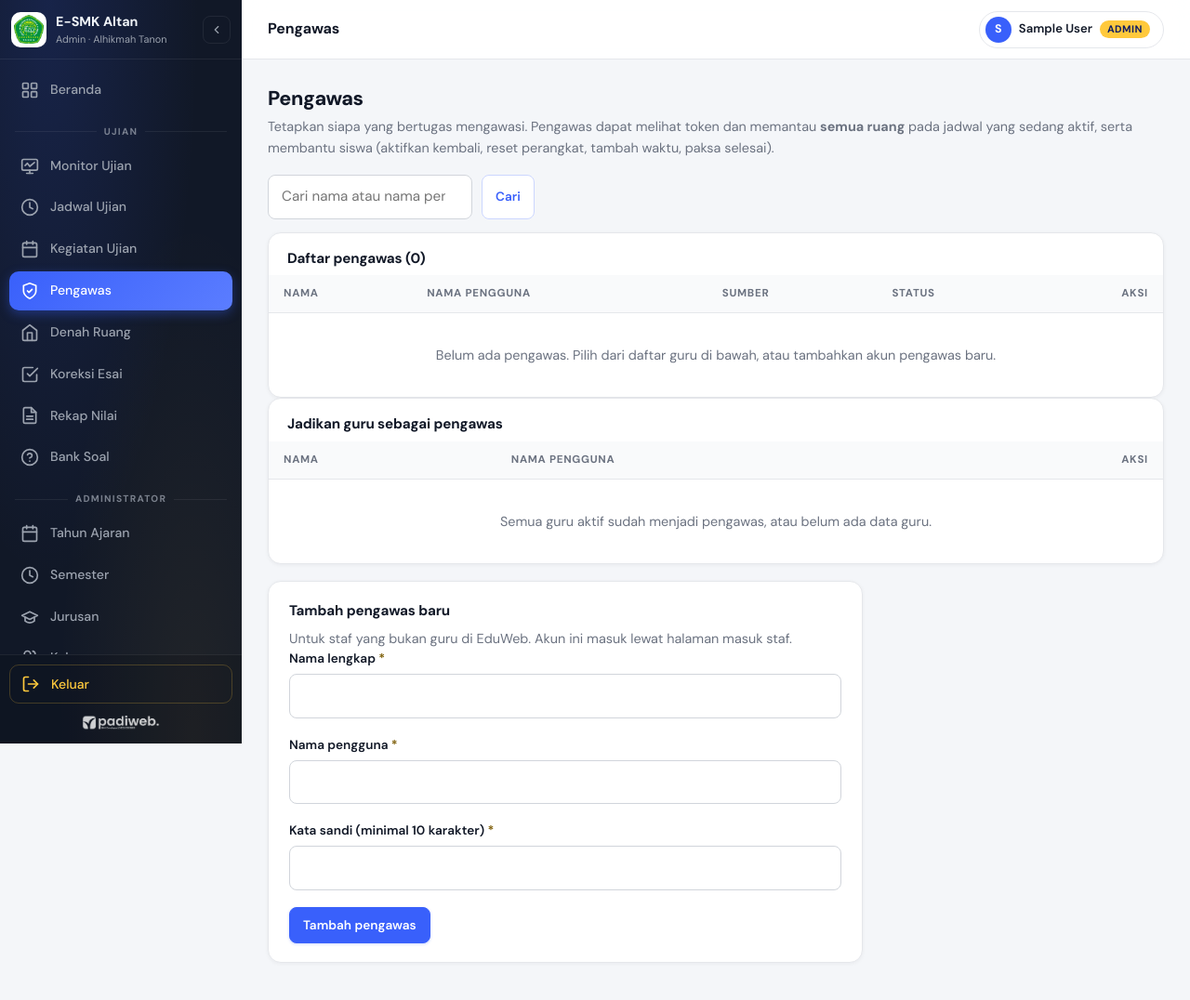
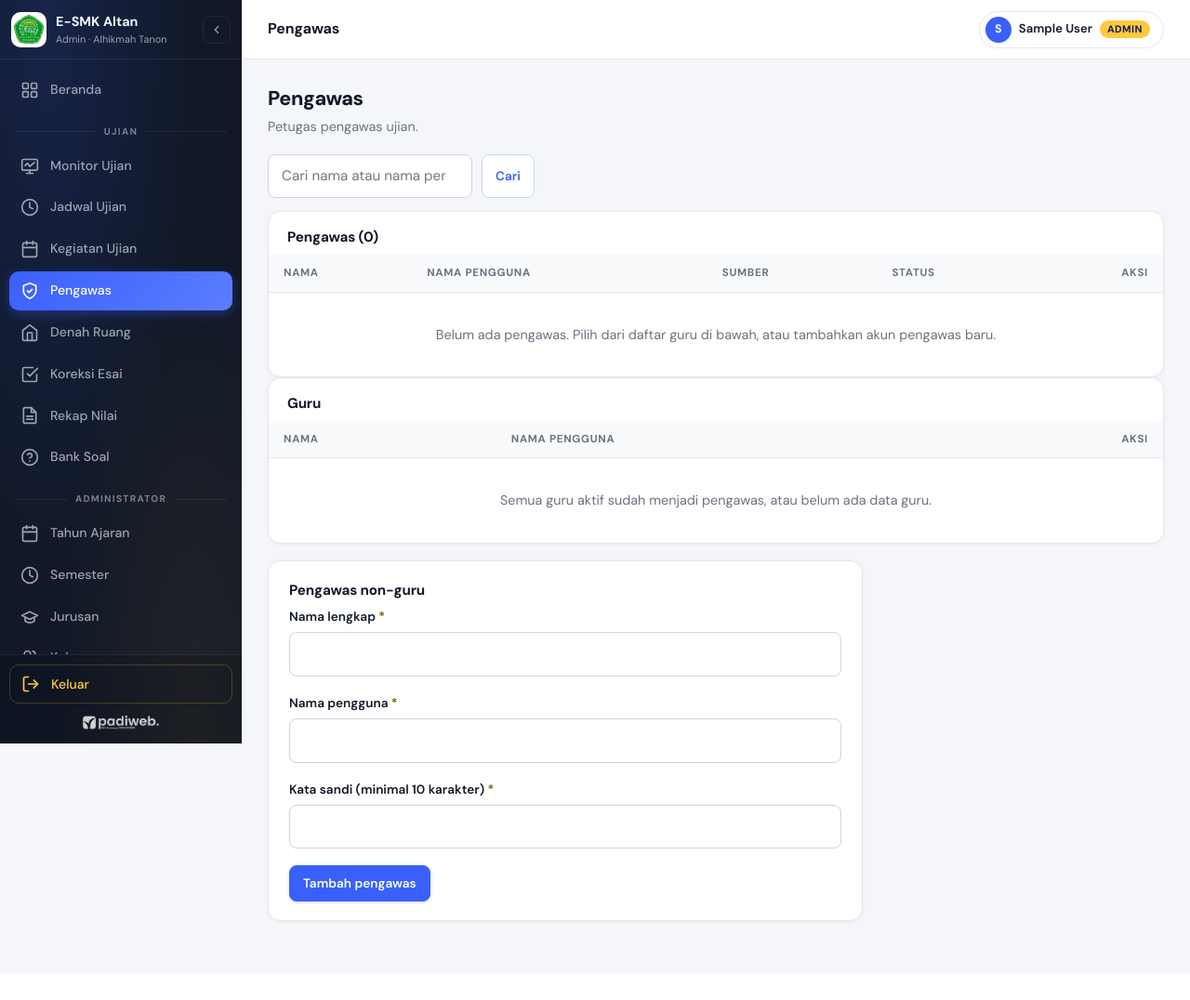
Before and after one commit to padiweb/ujiansmk, a Laravel app: page /staf/pengawas in a window 1280 px wide. Shown: the top 1076 px of the page at 93% size. After the commit the page ends 994 px from the top, so only its background shows below. Run offline with Laravel 12, Linux system fonts and the light colour scheme; a user stored in the database is signed in; tables that the repository leaves empty hold one stand-in row (values such as "Sample post").

Commit message:
Ringkas teks keterangan di halaman Pengawas, Kegiatan, Koreksi, Rekap, dan Jadwal
Co-Authored-By: Claude Sonnet 5.5 <noreply@anthropic.com>

```diff
--- a/resources/views/staf/jadwal/form.blade.php
+++ b/resources/views/staf/jadwal/form.blade.php
@@ -14,7 +14,7 @@
 @section('konten')
 <h1 class="judul-halaman">{{ $j ? 'Ubah' : 'Buat' }} jadwal ujian</h1>
 @if ($terbatas)
-    <div class="info" style="margin-top:12px"><x-ikon nama="info" :ukuran="18" /><span>Jadwal ini sudah aktif, jadi soal dan peserta sudah dibekukan. Yang masih bisa diubah: waktu tutup, batas pelanggaran, tampilan hasil, dan denah.</span></div>
+    <div class="info" style="margin-top:12px"><x-ikon nama="info" :ukuran="18" /><span>Jadwal aktif: hanya waktu tutup, batas pelanggaran, tampilan hasil, dan denah yang bisa diubah.</span></div>
 @endif
 
 <form class="kartu formulir" method="POST" action="{{ $j ? route('staf.jadwal.update', $j) : route('staf.jadwal.store') }}" id="formJadwal" style="max-width:760px">
@@ -30,7 +30,7 @@
                     <option value="{{ $k->id }}" data-tahun="{{ $k->periode->tahun_ajaran_id }}" @selected($kegiatanAwal === $k->id)>{{ $k->nama }} — {{ $k->periode->label() }}</option>
                 @endforeach
             </select>
-            <small class="bantuan">Nama jadwal dibuat otomatis dari kegiatan dan mata pelajaran. Kegiatan baru ditambahkan di menu <a href="{{ route('staf.kegiatan.index') }}">Kegiatan Ujian</a>.</small>
+            <small class="bantuan">Kegiatan baru ditambahkan di <a href="{{ route('staf.kegiatan.index') }}">Kegiatan Ujian</a>.</small>
             @error('kegiatan_id') <small class="galat-bidang">{{ $message }}</small> @enderror
         </div>
 
--- a/resources/views/staf/jadwal/show.blade.php
+++ b/resources/views/staf/jadwal/show.blade.php
@@ -60,7 +60,6 @@
     @if (! is_null($tanpaTempat) && $tanpaTempat > 0)
         <div class="pesan-salah catatan" role="status" style="margin-top:8px"><x-ikon nama="peringatan" :ukuran="18" /><span>{{ $tanpaTempat }} peserta belum punya tempat di denah ini. Mereka tetap bisa ujian, tetapi tanpa ruang dan nomor meja.</span></div>
     @endif
-    <small class="bantuan">Pengawas tidak ditugaskan per jadwal: semua pengawas dapat memantau semua ruang saat jadwal aktif.</small>
 </div>
 
 <div class="kartu">
--- a/resources/views/staf/kegiatan/index.blade.php
+++ b/resources/views/staf/kegiatan/index.blade.php
@@ -5,7 +5,7 @@
 <div class="kepala-halaman">
     <div>
         <h1 class="judul-halaman">Kegiatan Ujian</h1>
-        <p class="sub">Isi nama kegiatan sekali (misalnya "Asesmen Semester Gasal"), lalu pilih saat membuat jadwal. Kegiatan yang <strong>tidak aktif</strong> disembunyikan dari daftar koreksi dan rekap guru, sehingga daftar tetap ringkas setelah dipakai bertahun-tahun.</p>
+        <p class="sub">Nama kegiatan dipilih saat membuat jadwal.</p>
     </div>
 </div>
 
--- a/resources/views/staf/koreksi/index.blade.php
+++ b/resources/views/staf/koreksi/index.blade.php
@@ -5,7 +5,7 @@
 <div class="kepala-halaman">
     <div>
         <h1 class="judul-halaman">Koreksi Esai</h1>
-        <p class="sub">Pilih mata pelajaran dan kelas{{ auth('web')->user()->role === 'guru' ? ' yang Anda ampu' : '' }} untuk mengoreksi jawaban esai.</p>
+        <p class="sub">Pilih mata pelajaran dan kelas.</p>
     </div>
 </div>
 
--- a/resources/views/staf/koreksi/show.blade.php
+++ b/resources/views/staf/koreksi/show.blade.php
@@ -11,8 +11,6 @@
         <a class="tombol kecil garis" href="{{ route('staf.koreksi.index') }}"><x-ikon nama="panah-kiri" :ukuran="16" />Daftar</a>
     </div>
 </div>
-
-<div class="info" role="note"><x-ikon nama="info" :ukuran="18" /><span>Hanya jawaban siswa yang sudah selesai mengerjakan yang bisa dikoreksi. Jawaban kosong otomatis bernilai 0.</span></div>
 
 <div class="kartu tanpa-padding">
     <div class="gulir">
--- a/resources/views/staf/koreksi/soal.blade.php
+++ b/resources/views/staf/koreksi/soal.blade.php
@@ -23,20 +23,19 @@
 </div>
 
 @if ($terkunci)
-    <div class="info" role="status" id="korKunci"><x-ikon nama="info" :ukuran="18" /><span>Nilai kelas ini sedang dikunci. Bila Bapak/Ibu mengubah atau menambah nilai, kunci terbuka otomatis. Setelah selesai, kunci lagi di <a href="{{ route('staf.rekap.show', array_filter([$j, 'kelas' => $kelasId])) }}">Rekap Nilai</a>.</span></div>
+    <div class="info" role="status" id="korKunci"><x-ikon nama="info" :ukuran="18" /><span>Nilai kelas ini terkunci. Mengubah nilai akan membuka kunci; kunci lagi di <a href="{{ route('staf.rekap.show', array_filter([$j, 'kelas' => $kelasId])) }}">Rekap Nilai</a>.</span></div>
 @endif
 
 <form class="kartu" method="POST" action="{{ route('staf.koreksi.nilai-semua', [$j, $soal]) }}" onsubmit="return confirm('Beri nilai ini ke semua jawaban pada soal ini ('+(this.timpa.checked ? 'termasuk yang sudah dinilai' : 'yang belum dinilai')+')?')">
     @csrf
     @if ($kelasId) <input type="hidden" name="kelas" value="{{ $kelasId }}"> @endif
-    <h2 class="judul-kartu">Nilai yang sama untuk semua jawaban</h2>
+    <h2 class="judul-kartu">Nilai seragam</h2>
     <div class="aksi-form" style="align-items:flex-end;flex-wrap:wrap;gap:12px;margin-top:8px">
         <div class="bidang" style="margin:0"><label for="nilaiSemua">Nilai (0–100)</label>
             <input id="nilaiSemua" name="nilai" type="text" inputmode="decimal" style="width:110px" required autocomplete="off"></div>
         <label class="centang" style="margin:0"><input type="checkbox" name="timpa" value="1"> Timpa nilai yang sudah ada</label>
         <button class="tombol kecil" type="submit">Terapkan ke semua</button>
     </div>
-    <small class="bantuan">Mengisi jawaban yang belum dinilai pada kelas {{ $kelasPilihan }}. Jawaban kosong tetap bernilai 0.</small>
 </form>
 
 <div class="kartu" id="korKotak"
--- a/resources/views/staf/pengawas/index.blade.php
+++ b/resources/views/staf/pengawas/index.blade.php
@@ -5,7 +5,7 @@
 <div class="kepala-halaman">
     <div>
         <h1 class="judul-halaman">Pengawas</h1>
-        <p class="sub">Tetapkan siapa yang bertugas mengawasi. Pengawas dapat melihat token dan memantau <strong>semua ruang</strong> pada jadwal yang sedang aktif, serta membantu siswa (aktifkan kembali, reset perangkat, tambah waktu, paksa selesai).</p>
+        <p class="sub">Petugas pengawas ujian.</p>
     </div>
 </div>
 
@@ -15,7 +15,7 @@
 </form>
 
 <div class="kartu tanpa-padding">
-    <h2 class="judul-kartu" style="padding:16px 20px 0">Daftar pengawas ({{ $pengawas->count() }})</h2>
+    <h2 class="judul-kartu" style="padding:16px 20px 0">Pengawas ({{ $pengawas->count() }})</h2>
     <div class="gulir">
         <table class="tabel">
             <thead><tr><th>Nama</th><th>Nama pengguna</th><th>Sumber</th><th>Status</th><th class="kanan">Aksi</th></tr></thead>
@@ -50,7 +50,7 @@
 </div>
 
 <div class="kartu tanpa-padding">
-    <h2 class="judul-kartu" style="padding:16px 20px 0">Jadikan guru sebagai pengawas</h2>
+    <h2 class="judul-kartu" style="padding:16px 20px 0">Guru</h2>
     <div class="gulir">
         <table class="tabel">
             <thead><tr><th>Nama</th><th>Nama pengguna</th><th class="kanan">Aksi</th></tr></thead>
@@ -77,8 +77,7 @@
 
 <form class="kartu formulir" method="POST" action="{{ route('staf.pengawas.tambah') }}">
     @csrf
-    <h2 class="judul-kartu">Tambah pengawas baru</h2>
-    <p class="sub">Untuk staf yang bukan guru di EduWeb. Akun ini masuk lewat halaman masuk staf.</p>
+    <h2 class="judul-kartu">Pengawas non-guru</h2>
     @foreach ([['nama', 'Nama lengkap', 'text'], ['username', 'Nama pengguna', 'text'], ['password', 'Kata sandi (minimal 10 karakter)', 'password']] as [$n, $l, $t])
         <div class="bidang @error($n) salah @enderror">
             <label for="p-{{ $n }}">{{ $l }} <span class="wajib">*</span></label>
--- a/resources/views/staf/rekap/index.blade.php
+++ b/resources/views/staf/rekap/index.blade.php
@@ -5,7 +5,7 @@
 <div class="kepala-halaman">
     <div>
         <h1 class="judul-halaman">Rekap Nilai</h1>
-        <p class="sub">Pilih mata pelajaran dan kelas{{ auth('web')->user()->role === 'guru' ? ' yang Anda ampu' : '' }} untuk membuka rekap nilainya.</p>
+        <p class="sub">Pilih mata pelajaran dan kelas.</p>
     </div>
 </div>
 
```
Also changed, not shown: tests/Feature/MenuPengawasTest.php (+1 -1 lines).
